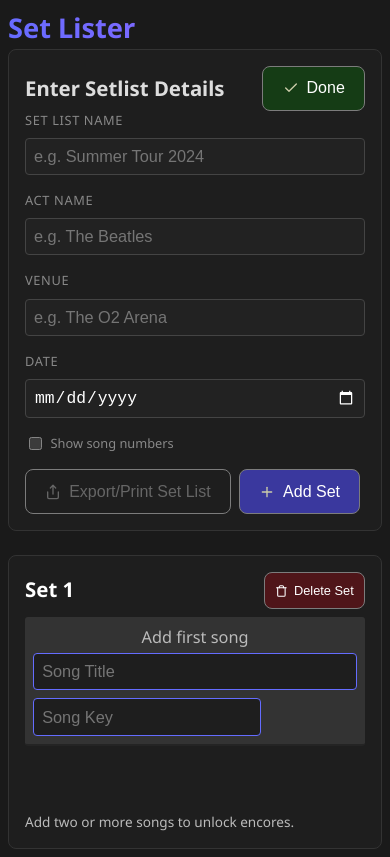
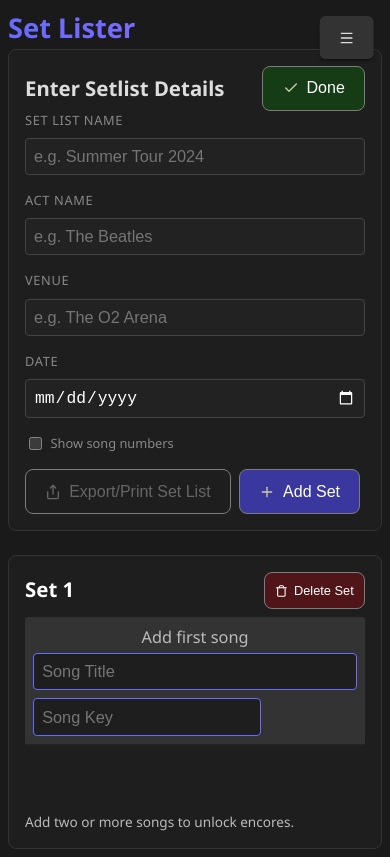
Before and after one commit to thebigdavec/set-lister, a Vue app: page / in a window 390 px wide. Built offline with nearby package versions, Linux system fonts and the light colour scheme.

Commit message:
Enable burger menu button on mobile

```diff
--- a/src/components/MenuBar.vue
+++ b/src/components/MenuBar.vue
@@ -260,7 +260,7 @@ onUnmounted(() => {
 @media (max-width: 767px) {
 	/* Show burger button on mobile */
 	.burger-menu-button {
-		/*display: flex;*/
+		display: flex;
 		align-items: center;
 		justify-content: center;
 	}
```
